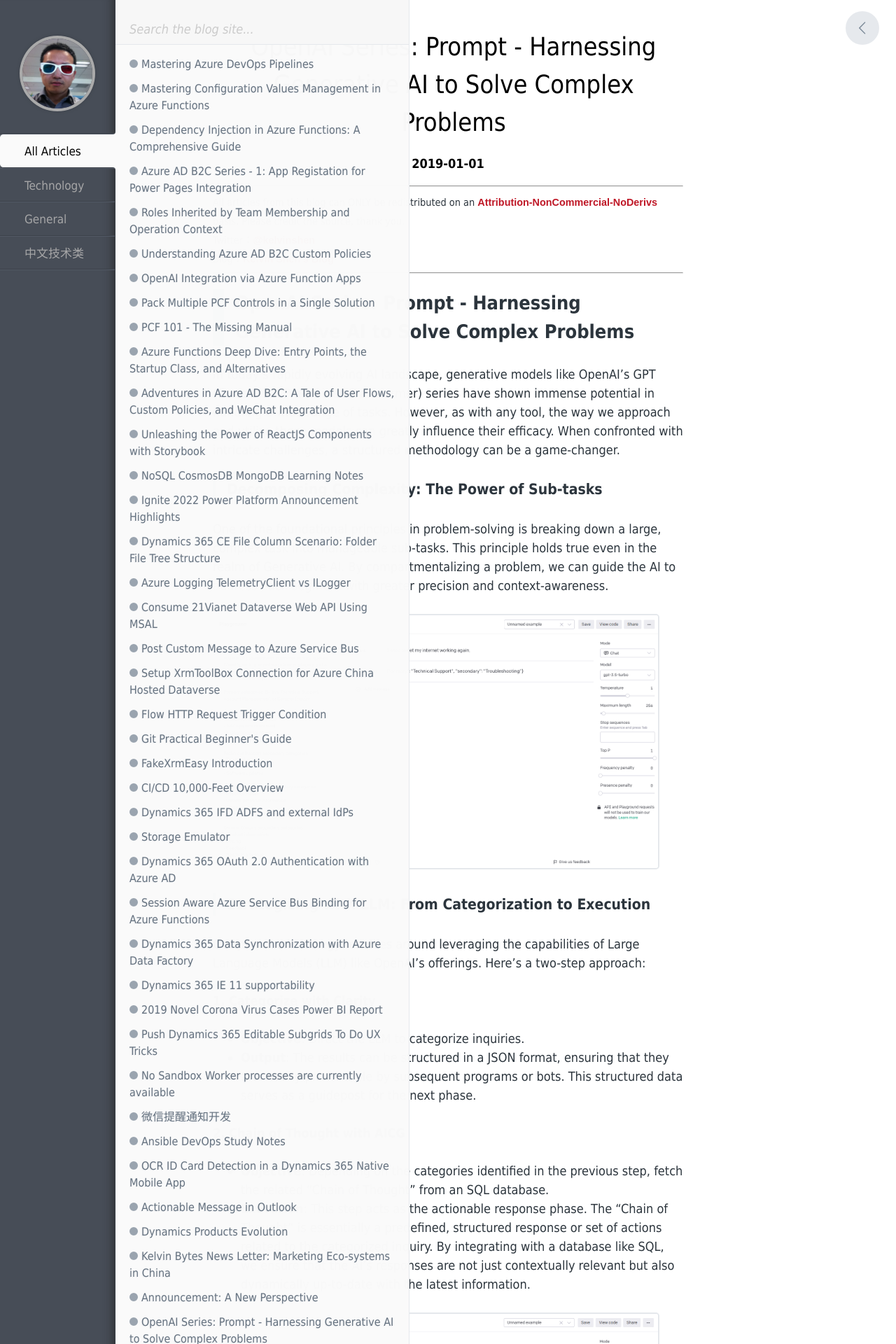
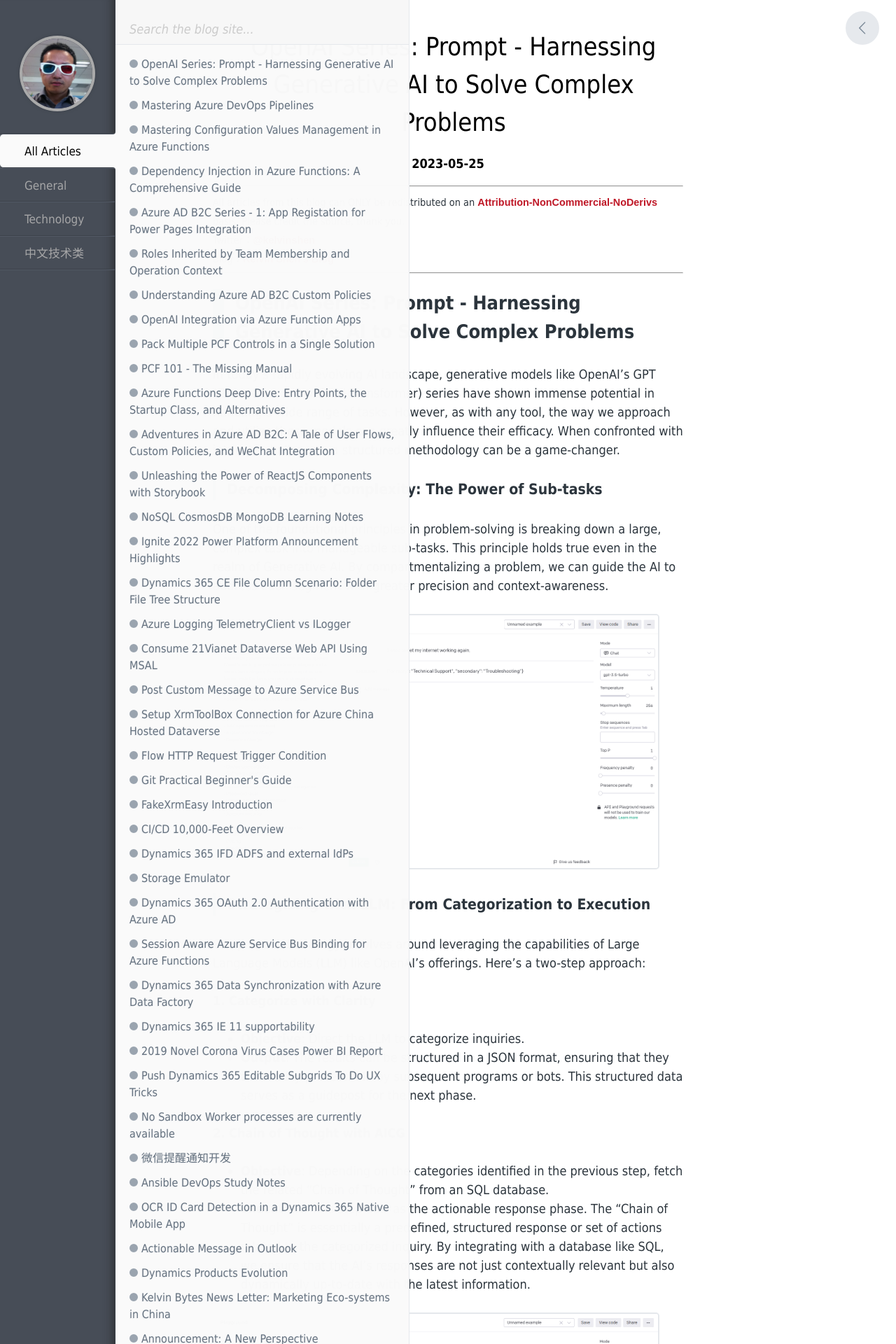
Before and after one commit to nzkelvin/nzkelvin.github.io, a Jekyll site: the page built from _posts/2023-05-25-openai-prompt-harnessing-generative-ai-to-solve-complex-problems.markdown, in a window 1280 px wide. Shown: the top 1920 px of the page at 70% size. Built offline with Jekyll 4.4.1, drawn with Linux system fonts in a browser that asks for light colours; comment, search, counter and statistics services are not loaded.

Commit message:
OpenAI Series: Prompt - Harnessing Generative AI

```diff
--- a/_posts/2023-05-25-openai-prompt-harnessing-generative-ai-to-solve-complex-problems.markdown
+++ b/_posts/2023-05-25-openai-prompt-harnessing-generative-ai-to-solve-complex-problems.markdown
@@ -2,7 +2,7 @@
 layout: post
 comments: true
 title:  "OpenAI Series: Prompt - Harnessing Generative AI to Solve Complex Problems"
-date:   2019-01-01 08:00:00 +0800
+date:   2023-05-25 08:00:00 +0800
 categories: Technology
 tags: [AI, OpenAI, AGCI, Azure, Twitter, Facebook, LinkedIn]
 sharing:
```
